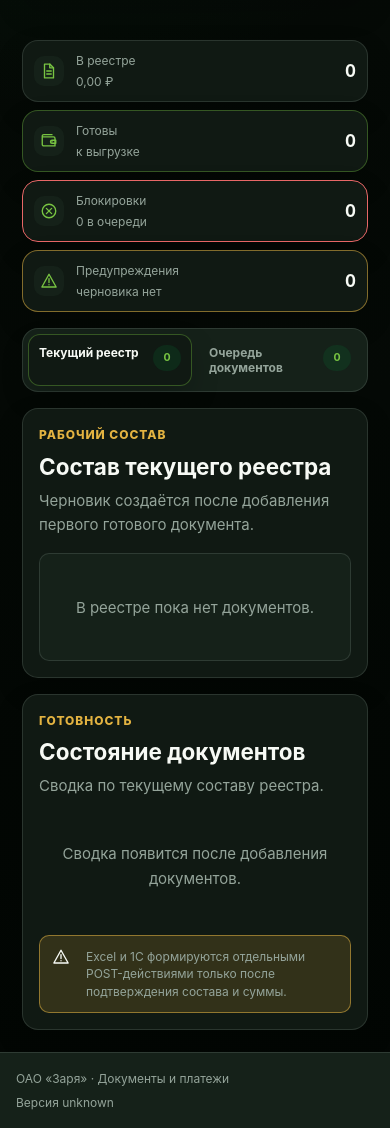
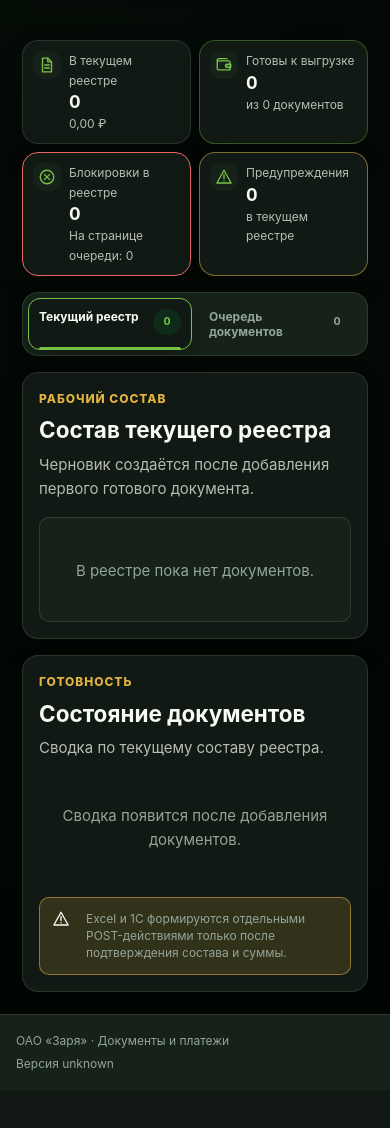
Before and after one commit to djlevis86-web/Project_Zarya_Enterprise, a Django app: page /invoices/payment-registry/ in a window 390 px wide. Shown: the part 341-1469 px from the top of the page. After the commit the page ends 1412 px from the top, so only its background shows below. Run offline with Django 5.2, Linux system fonts and the light colour scheme; the visitor is signed in with stand-in values (Sample User, id 1); data that the repository does not hold is empty; parts of the project's set-up code (start-up, migrations or seed data) failed here and were passed over.

Commit message:
Refine registry adaptive visual hierarchy

```diff
--- a/invoices/view_modules/payment_registry_page_views.py
+++ b/invoices/view_modules/payment_registry_page_views.py
@@ -59,7 +59,7 @@ from ..payment_registry_permissions import (
 
 
 PAYMENT_SCHEDULE_PAGE_SIZE = 12
-PAYMENT_REGISTRY_PAGE_SIZE = 25
+PAYMENT_REGISTRY_PAGE_SIZE = 15
 PAYMENT_REGISTRY_CURRENT_PAGE_SIZE = 15
 PAYMENT_SCHEDULE_CHART_MAX_DAYS = 31
 
--- a/static/css/pages/payment-registry.css
+++ b/static/css/pages/payment-registry.css
@@ -981,3 +981,188 @@
         gap: 8px;
     }
 }
+
+/* V20.3B registry adaptive visual acceptance refinement */
+
+@media (max-width: 1024px) {
+    .registry-queue-table,
+    .payment-registry-history-table {
+        min-width: 0;
+        table-layout: auto;
+    }
+
+    .registry-queue-table thead,
+    .payment-registry-history-table thead {
+        display: none;
+    }
+
+    .registry-queue-table tbody,
+    .payment-registry-history-table tbody {
+        display: grid;
+        gap: 10px;
+    }
+
+    .registry-queue-table tr,
+    .payment-registry-history-table tr {
+        display: grid;
+        grid-template-columns: repeat(2, minmax(0, 1fr));
+        gap: 10px 16px;
+        padding: 14px;
+        border: 1px solid var(--zds-color-border);
+        border-radius: var(--zds-radius-control);
+        background: var(--zds-color-surface-soft);
+    }
+
+    .registry-queue-table td,
+    .payment-registry-history-table td {
+        min-width: 0;
+        width: auto;
+        display: grid;
+        gap: 3px;
+        padding: 0;
+    }
+
+    .registry-queue-table td::before,
+    .payment-registry-history-table td::before {
+        content: attr(data-label);
+        color: var(--zds-color-text-muted);
+        font-size: 10px;
+        text-transform: uppercase;
+        letter-spacing: 0.05em;
+    }
+
+    .registry-queue-table td[colspan],
+    .payment-registry-history-table td[colspan] {
+        grid-column: 1 / -1;
+    }
+
+    .registry-queue-table td[colspan]::before,
+    .payment-registry-history-table td[colspan]::before {
+        display: none;
+    }
+
+    .registry-queue-table td:nth-child(1),
+    .registry-queue-table td:nth-child(2),
+    .registry-queue-table td:nth-child(5),
+    .registry-queue-table td:nth-child(6) {
+        grid-column: 1 / -1;
+    }
+
+    .registry-queue-table td:nth-child(4) {
+        text-align: right;
+    }
+
+    .registry-queue-table td:nth-child(6) .zds-button {
+        width: 100%;
+    }
+
+    .payment-registry-history-table td:nth-child(1),
+    .payment-registry-history-table td:nth-child(6),
+    .payment-registry-history-table td:nth-child(7) {
+        grid-column: 1 / -1;
+    }
+
+    .payment-registry-history-table td:nth-child(3),
+    .payment-registry-history-table td:nth-child(4),
+    .payment-registry-history-table td:nth-child(5) {
+        align-content: start;
+    }
+
+    .payment-registry-history-table td:nth-child(4) {
+        text-align: right;
+    }
+
+    .registry-history-actions,
+    .registry-history-open,
+    .registry-history-actions .registry-export-controls {
+        width: 100%;
+    }
+
+    .registry-history-actions {
+        align-items: stretch;
+    }
+
+    .registry-history-actions .registry-export-controls {
+        flex-wrap: wrap;
+    }
+}
+
+@media (max-width: 760px) {
+    .registry-kpi-strip {
+        grid-template-columns: repeat(2, minmax(0, 1fr));
+        gap: 8px;
+    }
+
+    .registry-kpi-card {
+        min-height: 88px;
+        grid-template-columns: 28px minmax(0, 1fr);
+        align-items: start;
+        gap: 8px;
+        padding: 10px;
+    }
+
+    .registry-kpi-icon {
+        width: 28px;
+        height: 28px;
+    }
+
+    .registry-kpi-copy {
+        grid-template-columns: minmax(0, 1fr);
+        grid-template-areas:
+            "label"
+            "value"
+            "note";
+        align-items: start;
+        gap: 2px;
+    }
+
+    .registry-kpi-copy > strong {
+        justify-self: start;
+        font-size: 18px;
+    }
+
+    .registry-workspace-tab {
+        position: relative;
+        overflow: hidden;
+    }
+
+    .registry-workspace-tab.is-active {
+        border-color: var(--zds-color-accent-strong);
+        background: var(--zds-color-surface);
+    }
+
+    .registry-workspace-tab.is-active::after {
+        content: "";
+        position: absolute;
+        right: 10px;
+        bottom: 0;
+        left: 10px;
+        height: 2px;
+        border-radius: 999px 999px 0 0;
+        background: var(--zds-color-accent-strong);
+    }
+
+    .registry-workspace-tab:not(.is-active) b {
+        background: var(--zds-color-surface-soft);
+        color: var(--zds-color-text-muted);
+    }
+
+    .registry-current-table tr,
+    .registry-queue-table tr,
+    .payment-registry-history-table tr {
+        gap: 6px 10px;
+        padding: 10px;
+    }
+
+    .registry-kpi-copy > span,
+    .registry-kpi-copy > small,
+    .registry-current-table td::before,
+    .registry-queue-table td::before,
+    .payment-registry-history-table td::before,
+    .registry-row-message,
+    .registry-history-meta small,
+    .registry-panel-heading p {
+        color: var(--zds-color-text);
+        opacity: 0.72;
+    }
+}
--- a/templates/base.html
+++ b/templates/base.html
@@ -211,8 +211,8 @@
                     </a>
 
                     <a href="{% url 'payment_registry' %}"
-                       class="nav-link {% if current == 'payment_registry' %}is-active{% endif %}"
-                       {% if current == 'payment_registry' %}aria-current="page"{% endif %}>
+                       class="nav-link {% if current == 'payment_registry' or current == 'payment_registry_history' or current == 'payment_registry_detail' %}is-active{% endif %}"
+                       {% if current == 'payment_registry' or current == 'payment_registry_history' or current == 'payment_registry_detail' %}aria-current="page"{% endif %}>
                         <svg
                             class="nav-icon"
                             viewBox="0 0 24 24"
@@ -486,6 +486,10 @@
                         График платежей
                     {% elif current == 'payment_registry' %}
                         Реестр оплаты
+                    {% elif current == 'payment_registry_history' %}
+                        История реестров
+                    {% elif current == 'payment_registry_detail' %}
+                        Карточка реестра
                     {% elif current == 'counterparty_directory' %}
                         Справочник контрагентов
                     {% elif current == 'counterparty_detail' %}
--- a/templates/invoices/payment_registry.html
+++ b/templates/invoices/payment_registry.html
@@ -35,7 +35,7 @@
         <article class="registry-kpi-card">
             <span class="registry-kpi-icon"><svg class="zds-icon" viewBox="0 0 24 24"><use href="#z-icon-file-text"></use></svg></span>
             <span class="registry-kpi-copy">
-                <span>В реестре</span>
+                <span>В текущем реестре</span>
                 <strong>{{ draft_registry_items_count }}</strong>
                 <small>{{ draft_registry_total_amount|money_ru }}</small>
             </span>
@@ -43,17 +43,17 @@
         <article class="registry-kpi-card registry-kpi-card--success">
             <span class="registry-kpi-icon"><svg class="zds-icon" viewBox="0 0 24 24"><use href="#z-icon-wallet"></use></svg></span>
             <span class="registry-kpi-copy">
-                <span>Готовы</span>
+                <span>Готовы к выгрузке</span>
                 <strong>{% if registry_analytics %}{{ registry_analytics.ready_count }}{% else %}0{% endif %}</strong>
-                <small>к выгрузке</small>
+                <small>из {{ draft_registry_items_count }} документов</small>
             </span>
         </article>
         <article class="registry-kpi-card registry-kpi-card--danger">
             <span class="registry-kpi-icon"><svg class="zds-icon" viewBox="0 0 24 24"><use href="#z-icon-error"></use></svg></span>
             <span class="registry-kpi-copy">
-                <span>Блокировки</span>
+                <span>Блокировки в реестре</span>
                 <strong>{% if registry_analytics %}{{ registry_analytics.blocked_count }}{% else %}0{% endif %}</strong>
-                <small>{{ readiness_blocked_count }} в очереди</small>
+                <small>На странице очереди: {{ readiness_blocked_count }}</small>
             </span>
         </article>
         <article class="registry-kpi-card registry-kpi-card--warning">
@@ -61,7 +61,7 @@
             <span class="registry-kpi-copy">
                 <span>Предупреждения</span>
                 <strong>{% if registry_analytics %}{{ registry_analytics.warnings_count }}{% else %}0{% endif %}</strong>
-                <small>{% if draft_registry %}{{ draft_registry.get_status_display }}{% else %}черновика нет{% endif %}</small>
+                <small>в текущем реестре</small>
             </span>
         </article>
     </section>
```
Also changed, not shown: invoices/tests/test_payment_registry_workspace_v7.py (+108 -0 lines).
